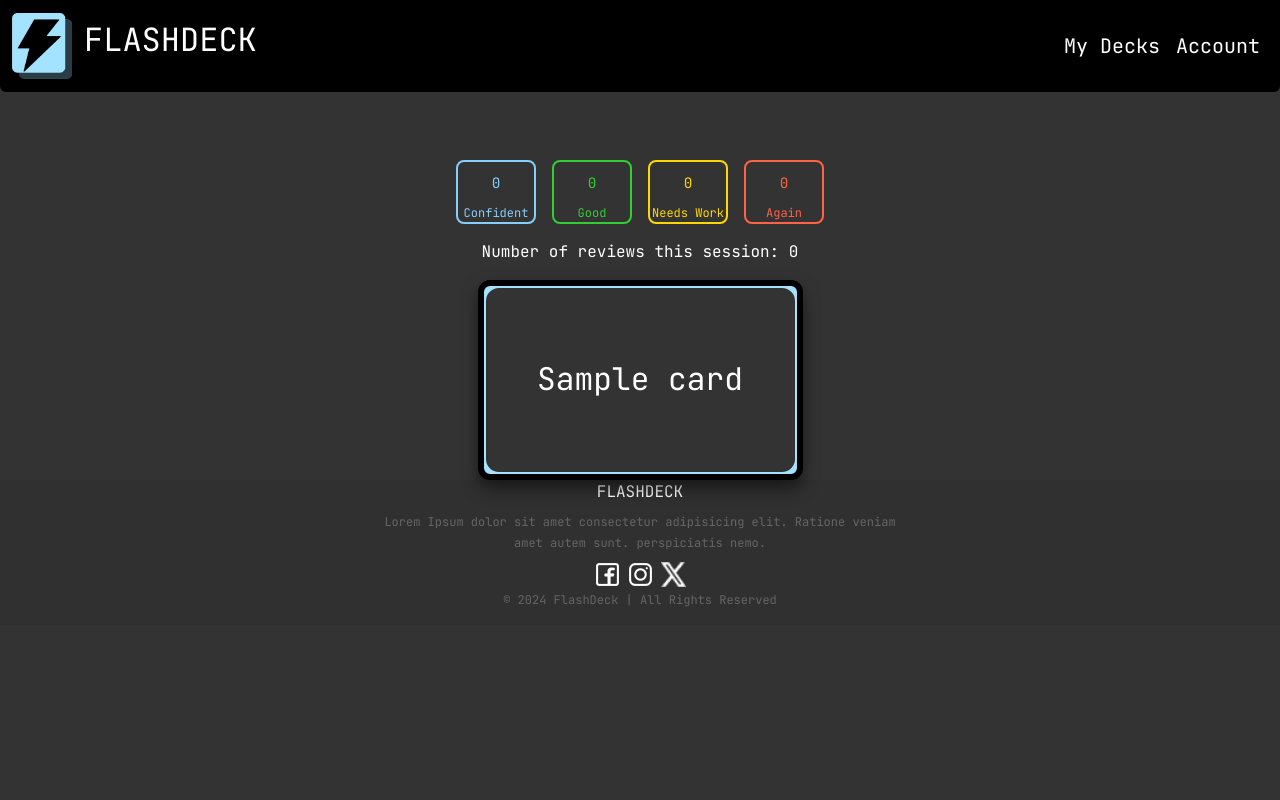
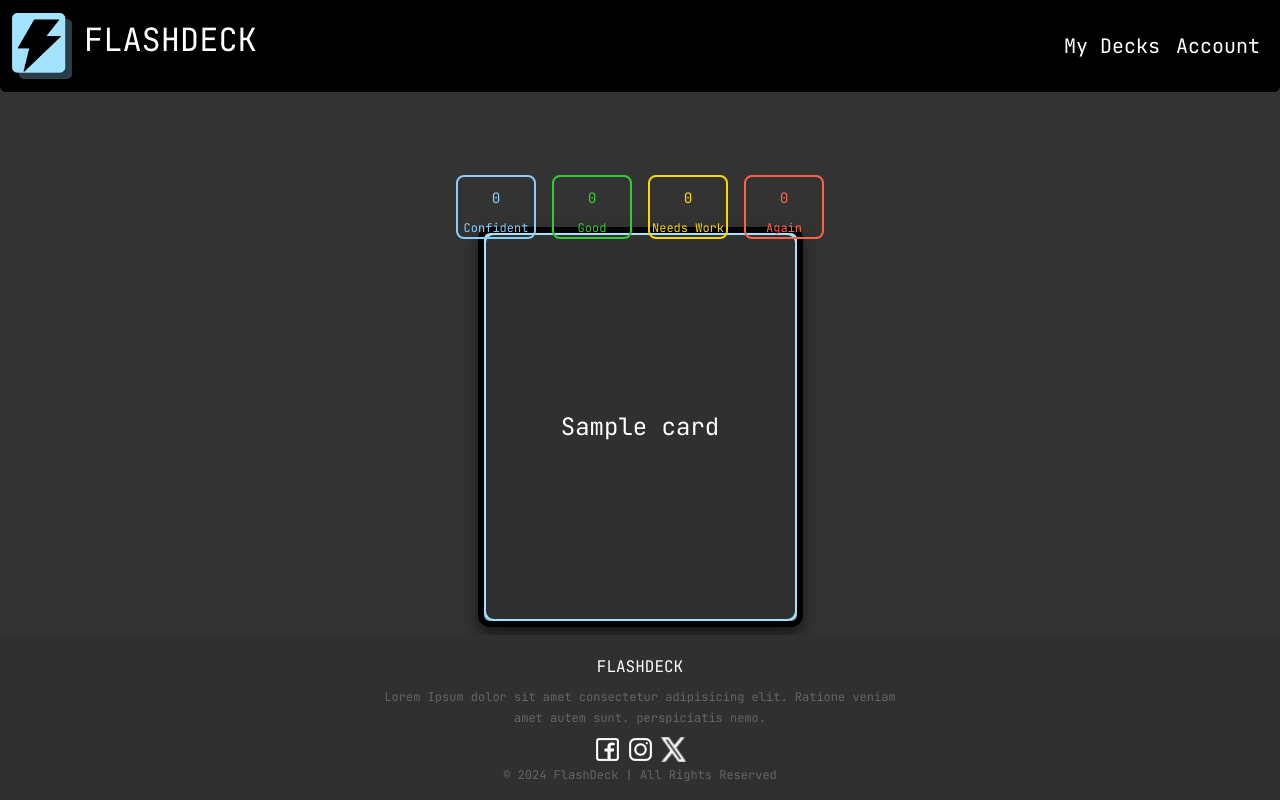
Before and after one commit to JovanniRodriguez/flashcardProject, a Django app: template flashdeck/templates/flashdeck/study.html in a window 1280 px wide. Run offline with Django 3.2, Linux system fonts and the light colour scheme; the template is opened without the code that fills it: most values are stand-ins (such as "Sample title", 1, 10 or a date in 2020).

Commit message:
implemented db and fixed styling

```diff
--- a/flashdeck/static/flashdeck/css/styles.css
+++ b/flashdeck/static/flashdeck/css/styles.css
@@ -877,3 +877,37 @@ form a:hover{
   0% { opacity: 1; }
   100% { opacity: 0; }
 }
+/* Study page card styles */
+.main-content .card {
+    position: relative;
+    width: 400px !important;
+    height: 800px !important;
+    display: none;
+}
+
+.main-content .card.active {
+    display: block;
+}
+
+.main-content .prototype-box {
+    position: absolute;
+    width: 100%;
+    height: 100%;
+    border-radius: 10px;
+    box-shadow: 0 4px 8px rgba(0,0,0,0.3);
+    background: #303030 !important;
+    display: flex;
+    align-items: center;
+    justify-content: center;
+    transition: all 0.3s ease-in-out;
+    opacity: 1;
+    border: 2px solid #A4E3FF;
+}
+
+.main-content .card-container {
+    flex: 1;
+    display: flex;
+    justify-content: center;
+    align-items: center;
+    margin-top: -200px;
+}
--- a/flashdeck/templates/flashdeck/study.html
+++ b/flashdeck/templates/flashdeck/study.html
@@ -13,6 +13,150 @@
         rel="stylesheet">
     <meta name="viewport" content="width=device-width, initial-scale=1.0">
     <title>My Decks | FlashDeck</title>
+    <style>
+      .card{
+        background-color: #A4E3FF !important;
+        border: 6px solid black !important;
+        border-radius: 12px !important;
+        width: 325px !important;
+        height: 400px !important;
+        max-height: 400px !important;
+        max-width: 325px !important;
+        transition: transform 0.2s ease-in-out, box-shadow 0.2s ease-in-out;
+        box-shadow: 0 8px 16px rgba(0, 0, 0, 0.5);
+        cursor: pointer;
+      }
+
+      .card.active {
+          display: block;
+      }
+
+      .prototype-box {
+          position: absolute;
+          width: 300px;
+          height: 500px;
+          border-radius: 10px;
+          box-shadow: 0 4px 8px rgba(0,0,0,0.3);
+          background: #303030 !important;
+          display: flex;
+          align-items: center;
+          justify-content: center;
+          transition: all 0.3s ease-in-out;
+          opacity: 1;
+          border: 2px solid #A4E3FF;
+      }
+
+
+      .prototype-box.front {
+          transform: scale(1);
+      }
+
+      .prototype-box.back {
+          opacity: 0;
+          transform: scale(0.95);
+      }
+
+      .card.flipped .front {
+          opacity: 0;
+          transform: scale(0.95);
+      }
+
+      .card.flipped .back {
+          opacity: 1;
+          transform: scale(1);
+      }
+
+      .card-text {
+          padding: 20px;
+          position: relative;
+          max-height: 100%;
+          margin: 0;
+          word-wrap: break-word;
+          color: white;
+      }
+
+      .text-container {
+          position: absolute;
+          top: 0;
+          left: 0;
+          right: 0;
+          bottom: 0;
+          overflow-y: auto;
+          display: flex;
+          align-items: center;
+          justify-content: center;
+          padding: 20px;
+      }
+
+      #footer {
+          position: fixed;
+          bottom: 0;
+          left: 0;
+          right: 0;
+          background-color: black;
+          padding-top: 20px;
+          z-index: 1000;
+      }
+
+      .main-content {
+          margin-bottom: 50px; /* Adjust this value based on your footer height */
+          min-height: calc(100vh - 250px); /* This ensures minimum height of content area */
+          padding-top: 10px;
+      }
+
+      /* Different text sizes for question and answer */
+      .front .card-text {
+          font-size: 24px;  /* Larger text for questions */
+      }
+
+      .back .card-text {
+          font-size: 18px;  /* Smaller text for answers */
+      }
+
+      body {
+          overflow: hidden;
+          position: fixed;
+          width: 100%;
+          height: 100%;
+      }
+
+      .main-content {
+          position: fixed;
+          top: 0;
+          left: 0;
+          right: 0;
+          bottom: 0;
+          display: flex;
+          flex-direction: column;
+          padding-top: 10px; /* Significantly reduced from 60px */
+      }
+
+      .confidence-buttons {
+          position: relative;
+          width: 100%;
+          display: flex;
+          justify-content: center;
+          padding: 0; /* Removed padding completely */
+          margin-top: 5px; /* Add margin to position below navbar */
+          z-index: 10;
+      }
+
+      .card-container {
+          flex: 1;
+          display: flex;
+          justify-content: center;
+          align-items: center;
+          margin-top: 300px; /* Adjusted to center the taller card */
+      }
+
+      #footer {
+          position: fixed;
+          bottom: 0;
+          left: 0;
+          right: 0;
+          z-index: 1000;
+      }
+  </style>
 </head>
 
 <body>
@@ -44,8 +188,8 @@
 
   <!-- Main Content -->
   <div class="container d-flex flex-column align-items-center main-content">
-    <!-- Confidence Buttons -->
-    <div class="confidence-buttons d-flex justify-content-center">
+    <!-- Confidence Buttons at top -->
+    <div class="confidence-buttons">
         <div class="confidence-level text-center mx-2">
             <div class="confidence-container">
                 <button class="confidence-button" onclick="incrementCount(this, 'Confident')">0</button>
@@ -71,19 +215,31 @@
             </div>
         </div>
     </div>
+
     <p class="mt-3" style="color: #ffffff">Number of reviews this session: <span id="flipCounter">0</span></p>
 
-    <!-- Dynamically generate cards from the database -->
-      <div class="card" id="card-{{ forloop.counter }}" data-card-id="{{ card.card_setNumber }}">
+    <!-- Card Container -->
+    <div class="card-container">
+        {% if cards %}
+            {% for card in cards %}
+                <div class="card" id="card-{{ forloop.counter }}" data-card-id="{{ card.id }}">
                     <!-- Front of the card -->
-        <div class="prototype-box front d-flex align-items-center justify-content-center text-center">
+                    <div class="prototype-box front">
+                        <div class="text-container">
                             <p class="card-text">{{ card.question }}</p>
                         </div>
-
+                    </div>
                     <!-- Back of the card -->
-        <div class="prototype-box back d-flex flex-column align-items-center justify-content-center text-center">
-          <p>{{ card.answer }}</p>
+                    <div class="prototype-box back">
+                        <div class="text-container">
+                            <p class="card-text">{{ card.answer }}</p>
                         </div>
+                    </div>
+                </div>
+            {% endfor %}
+        {% else %}
+            <p class="text-white">No cards found in this deck.</p>
+        {% endif %}
     </div>
   </div>
   <!-- End Main Content -->
@@ -128,300 +284,98 @@
     integrity="sha384-YvpcrYf0tY3lHB60NNkmXc5s9fDVZLESaAA55NDzOxhy9GkcIdslK1eN7N6jIeHz" crossorigin="anonymous">
   </script>
   <script>
-    document.addEventListener('DOMContentLoaded', () => {
-      async function fetchStudyCards() {
-        const deckId = getDeckIdFromURL();
-        console.log(`Deck ID: ${deckId}`);
-        try{
-          const response = await fetch(`api/study-cards/${deckId}/`);
-          const data = await response.json();
-          console.log('API Response:', data);
-          cardsData = data.cards;
-          if (cardsData.length === 0) {
-            console.error('No cards found for this quiz.');
-            alert('No cards available for this deck.');
-            return;
-          }
-        } catch (error) {
-          console.error(`Failed to fetch study cards: `, error )
+    document.addEventListener('DOMContentLoaded', async () => {
+      let cardsData = [];
+      let currentIndex = 0;
+      let flipCount = 0;
+      let cards = Array.from(document.querySelectorAll('.card'));
+
+      // Show first card
+      if (cards.length > 0) {
+          cards[0].classList.add('active');
       }
 
-      }
-
-      function getDeckIdFromURL() {
-        const path = window.location.pathname;
-        const parts = path.split('/');
-        return parts[2];
-      }
-
-      let flipCount = 0;
-      let currentIndex = 0;
-      let cards = fetchStudyCards();
-      console.log(cards);  //is a promise right now, needs to be an object
-      let confidenceCounts = {};
-      let deckCycle = 1;
-
-      // Confidence level mapping
-      const confidenceLevels = {
-        'Confident': 1,
-        'Good': 2,
-        'Needs Work': 3,
-        'Again': 4,
-        'Unrated': 3  // Default value
-      };
-
-      // Function to get CSRF token from cookies
-      function getCookie(name) {
-        let cookieValue = null;
-        if (document.cookie && document.cookie !== '') {
-          const cookies = document.cookie.split(';');
-          for (let i = 0; i < cookies.length; i++) {
-            const cookie = cookies[i].trim();
-            // Does this cookie string begin with the name we want?
-            if (cookie.substring(0, name.length + 1) === (name + '=')) {
-              cookieValue = decodeURIComponent(cookie.substring(name.length + 1));
-              break;
-            }
-          }
-        }
-        return cookieValue;
-      }
-      const csrfToken = getCookie('csrftoken');
-
-      // Initialize cards
-      cards.forEach((card, index) => {
-        card.style.zIndex = cards.length - index;
-        if (index !== 0) {
-          card.classList.add('hidden');
-        }
-      });
-
-      // Event listener for keydown (flip card with spacebar)
-      document.addEventListener("keydown", function (event) {
-        if (event.code === "Space") {
+      function spacebarHandler(event) {
+          if (event.code === 'Space') {
               event.preventDefault();
-          const card = cards[currentIndex];
-          card.classList.toggle("flip");
-          flipCount++;
-          document.getElementById("flipCounter").textContent = flipCount;
-        }
-        if (event.code === "Enter") {
-          event.preventDefault();
-          alert('Please select a confidence level before proceeding.');
-        }
-      });
-
-      function incrementCount(button, confidenceLevel) {
-        const currentValue = parseInt(button.textContent);
-        button.textContent = currentValue + 1;
-
               const currentCard = cards[currentIndex];
-        const cardId = currentCard.id;
-
-        if (!confidenceCounts[cardId]) {
-          confidenceCounts[cardId] = {
-            'Confident': 0,
-            'Good': 0,
-            'Needs Work': 0,
-            'Again': 0
-          };
-        }
-        confidenceCounts[cardId][confidenceLevel] += 1;
-        if (deckCycle === 1) {
-          moveToNextCard();
-        } else {
-          if (confidenceLevel === 'Confident' && confidenceCounts[cardId]['Confident'] >= 3) {
-            displayStars(currentCard);
-
-            setTimeout(function () {
-              cards.splice(currentIndex, 1);
-
-              currentCard.parentNode.removeChild(currentCard);
-
-              if (currentIndex >= cards.length) {
-                currentIndex = 0;
-              }
-
-              if (cards.length > 0) {
-                cards.forEach((card, index) => {
-                  card.style.zIndex = cards.length - index;
-                  card.classList.toggle('hidden', index !== currentIndex);
-                });
-              } else {
-                alert('Congratulations! You have completed the study session.');
-              }
-            }, 2000);
-          } else {
-
-            cards.splice(currentIndex, 1);
-
-            let newPosition;
-            if (confidenceLevel === 'Again') {
-              newPosition = currentIndex + 1;
-            } else if (confidenceLevel === 'Needs Work') {
-              newPosition = currentIndex + 3;
-            } else if (confidenceLevel === 'Good') {
-              newPosition = currentIndex + 5;
-            } else if (confidenceLevel === 'Confident') {
-              newPosition = cards.length;
-            } else {
-              newPosition = cards.length;
-            }
-
-            if (newPosition > cards.length) {
-              newPosition = cards.length;
-            }
-
-            cards.splice(newPosition, 0, currentCard);
-
-            const cardContainer = document.querySelector('.main-content');
-            cards.forEach(card => {
-              cardContainer.appendChild(card);
-            });
-
-            currentCard.classList.remove('flip');
-
-            if (newPosition <= currentIndex) {
-              currentIndex++;
-            }
-            if (currentIndex >= cards.length) {
-              currentIndex = 0;
-            }
-
-            cards.forEach((card, index) => {
-              card.style.zIndex = cards.length - index;
-              card.classList.toggle('hidden', index !== currentIndex);
-            });
-          }
-        }
-
-        if (currentIndex === 0) {
-          deckCycle++;
-          if (deckCycle === 2) {
-            reshuffleDeck();
+              if (currentCard) {
+                  currentCard.classList.toggle('flipped');
               }
           }
       }
 
-      function moveToNextCard() {
-        cards[currentIndex].classList.add('hidden');
-        currentIndex++;
+      // Prevent scrolling
+      window.addEventListener('keydown', function(e) {
+          if(['Space', 'ArrowUp', 'ArrowDown'].indexOf(e.code) > -1) {
+              e.preventDefault();
+          }
+      });
 
-        if (currentIndex >= cards.length) {
-          currentIndex = 0;
-          deckCycle++;
+      document.addEventListener('keydown', spacebarHandler);
 
-          if (deckCycle === 2) {
-            reshuffleDeck();
-          }
+      // Make incrementCount available globally
+      window.incrementCount = function(button, confidenceLevel) {
+          console.log('Confidence button clicked:', confidenceLevel);
+          const currentCard = cards[currentIndex];
+
+          // Verify card is flipped
+          if (!currentCard.classList.contains('flipped')) {
+              alert('Please flip the card before rating your confidence!');
+              return;
           }
 
-        cards.forEach((card, index) => {
-          card.classList.toggle('hidden', index !== currentIndex);
-        });
+          // Store important elements
+          const cardContainer = document.querySelector('.card-container');
+          const confidenceButtons = document.querySelector('.confidence-buttons');
+          const debugInfo = document.querySelector('.debug-info');
+          const reviewCount = document.querySelector('#flipCounter').parentElement;
+          const flipCounterSpan = document.querySelector('#flipCounter');
+
+          // Update flip counter first
+          if (flipCounterSpan) {
+              flipCount = parseInt(flipCounterSpan.textContent) + 1;
+              flipCounterSpan.textContent = flipCount;
           }
 
-      function reshuffleDeck() {
-        // Map card indices to confidence levels
-        const cardData = cards.map((card) => {
-          const cardId = card.dataset.cardId;
-          const confidenceData = confidenceCounts[card.id] || {};
-          const confidenceLevelStr = getCardConfidenceLevel(confidenceData);
-          const confidenceValue = confidenceLevels[confidenceLevelStr];
+          // Update button count
+          button.textContent = parseInt(button.textContent) + 1;
 
-          return {
-            card: card,
-            card_id: cardId,
-            confidenceLevelStr: confidenceLevelStr,
-            confidenceValue: confidenceValue
-          };
+          // Remove current card from array
+          cards.splice(currentIndex, 1);
+
+          // Reposition based on confidence
+          switch(confidenceLevel) {
+              case 'Again':
+                  cards.splice(currentIndex + 1, 0, currentCard);
+                  break;
+              case 'Needs Work':
+                  const middlePosition = Math.floor(cards.length / 2);
+                  cards.splice(middlePosition, 0, currentCard);
+                  break;
+              case 'Good':
+              case 'Confident':
+                  cards.push(currentCard);
+                  break;
+          }
+
+          // Only clear the card container instead of the entire main content
+          cardContainer.innerHTML = '';
+
+          // Re-add cards in new order
+          cards.forEach((card, index) => {
+              const newCard = card.cloneNode(true);
+              newCard.classList.remove('active', 'flipped');
+              if (index === 0) {
+                  newCard.classList.add('active');
+              }
+              cardContainer.appendChild(newCard);
           });
 
-        // Sort the cards based on confidence levels
-        cardData.sort((a, b) => a.confidenceValue - b.confidenceValue);
-
-        // Update the cards array and DOM
-        cards = cardData.map(data => data.card);
-        const cardContainer = document.querySelector('.main-content');
-        cards.forEach(card => cardContainer.appendChild(card));
-
-        // Reset states
+          // Update cards array with new DOM elements
+          cards = Array.from(document.querySelectorAll('.card'));
           currentIndex = 0;
-        cards.forEach((card, index) => {
-          card.style.zIndex = cards.length - index;
-          card.classList.remove('flip');
-          card.classList.toggle('hidden', index !== currentIndex);
-        });
-
-        // Prepare data to send to the server
-        const cardUpdates = cardData.map(data => ({
-          card_id: data.card_id,
-          confidence_level: data.confidenceValue
-        }));
-
-        // Send data to the server
-        updateCardOrder(cardUpdates);
-      }
-
-      function getCardConfidenceLevel(confidenceData) {
-        let maxCount = 0;
-        let maxConfidence = 'Unrated';
-
-        for (const level in confidenceData) {
-          if (confidenceData[level] > maxCount) {
-            maxCount = confidenceData[level];
-            maxConfidence = level;
-          }
-        }
-
-        return maxConfidence;
-      }
-
-      function updateCardOrder(cardUpdates) {
-        fetch("{% url 'update_card_order' %}", {
-          method: 'POST',
-          headers: {
-            'Content-Type': 'application/json',
-            'X-CSRFToken': csrfToken
-          },
-          body: JSON.stringify({ card_updates: cardUpdates })
-        })
-          .then(response => response.json())
-          .then(data => {
-            console.log('Card order updated:', data);
-          })
-          .catch((error) => {
-            console.error('Error updating card order:', error);
-          });
-      }
-
-      function displayStars(card) {
-        const overlay = document.createElement('div');
-        overlay.classList.add('star-overlay');
-
-        const starContent = document.createElement('div');
-        starContent.classList.add('stars');
-        starContent.innerHTML = '⭐️⭐️⭐️';
-
-        overlay.appendChild(starContent);
-
-        card.appendChild(overlay);
-      }
-
-      function adjustFontSize() {
-        const box = document.querySelector(".prototype-box .card-text");
-        if (box) {
-          let fontSize = 24;
-          box.style.fontSize = `${fontSize}px`;
-          while (box.scrollHeight > box.clientHeight && fontSize > 0) {
-            fontSize -= 1;
-            box.style.fontSize = `${fontSize}px`;
-          }
-        }
-      }
-
-      document.addEventListener("DOMContentLoaded", adjustFontSize);
-      window.addEventListener("resize", adjustFontSize);
+      };
     });
   </script>
 
--- a/flashdeck/urls.py
+++ b/flashdeck/urls.py
@@ -21,7 +21,7 @@ urlpatterns = [
     path('create-deck', views.createDeck, name='add_cardset'),
     path('login/', LoginView.as_view(template_name='flashdeck/home.html'), name='login'),
     path('logout/', LogoutView.as_view(), name='logout'),
-    path('study/<int:deck>', views.study, name="study"),
+    path('study/<int:deck>/', views.study, name="study"),
     path('quiz/<int:deck>', views.quiz, name="quiz"),
     path('quiz/api/quiz-cards/<int:deck>/', views.get_quiz_cards, name='get_quiz_cards'),
     path('study/api/study-cards/<int:deck>/', views.get_study_cards, name='get_study_cards'),
```
Also changed, not shown: flashdeck/views.py (+18 -3 lines). Lines whose indentation alone changed are shown as unchanged.
